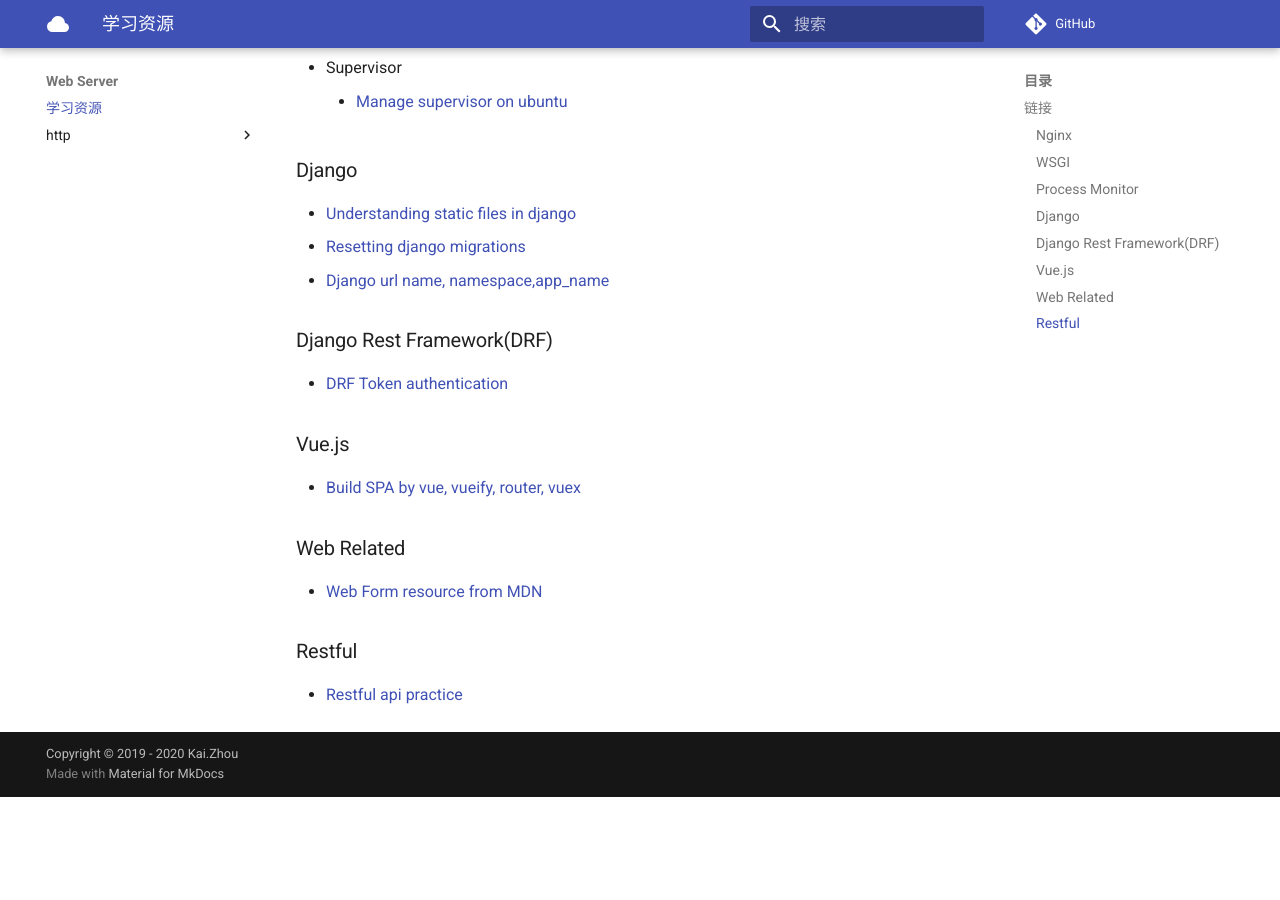
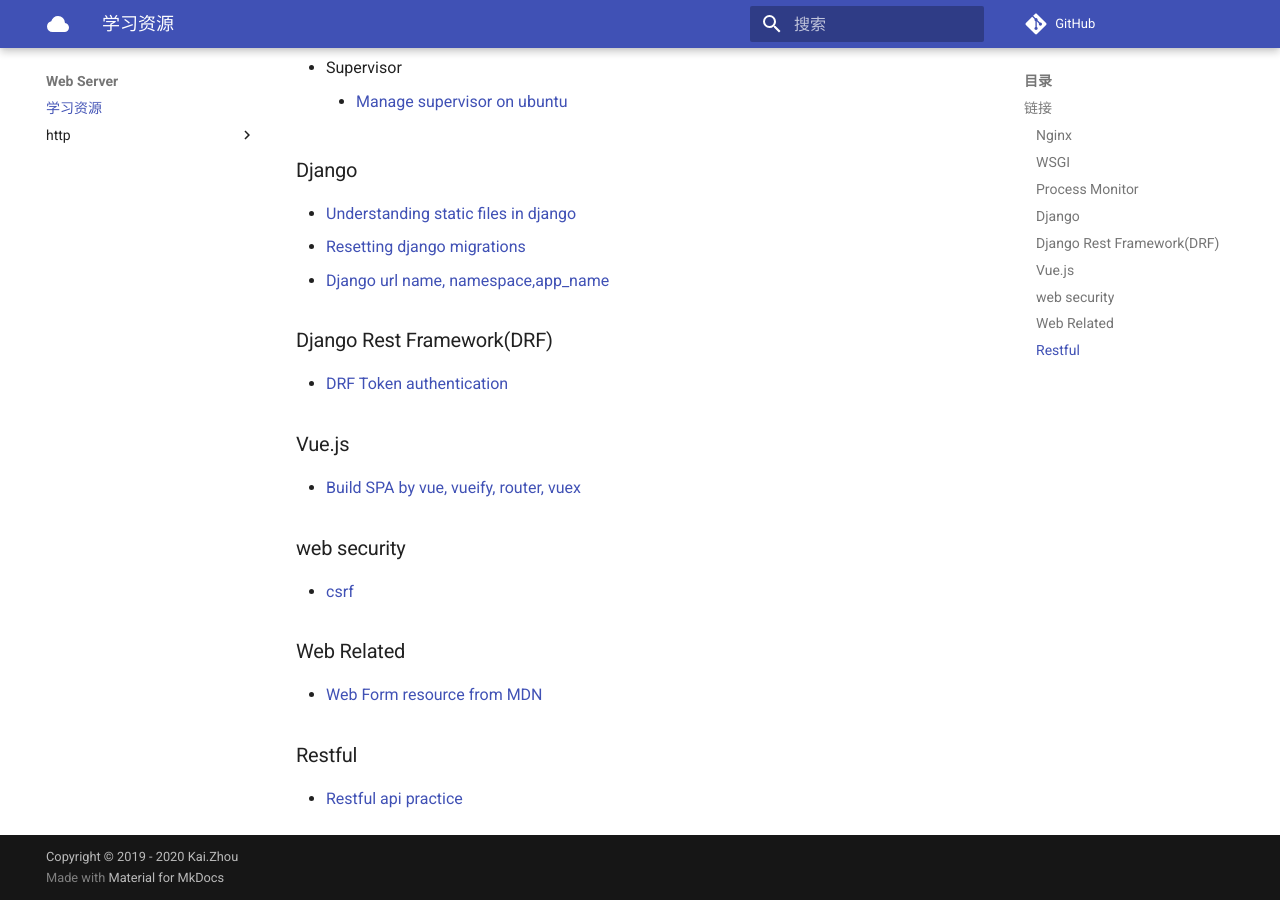
Before and after one commit to zhoukaidev/ks_blog, an MkDocs documentation site: the page built from docs/server/trainingResource.md, in a window 1280 px wide and 900 px high, scrolled down 710 px. Built offline with MkDocs 1.6.1 and Material for MkDocs 9.7.7, drawn with Linux system fonts in a browser that asks for light colours; comment, search, counter and statistics services are not loaded; before the commit the page ends 1507 px from its top, so only the background shows below that.

Commit message:
Update trainingResource.md

```diff
--- a/docs/server/trainingResource.md
+++ b/docs/server/trainingResource.md
@@ -37,6 +37,10 @@
 
 * [Build SPA by vue, vueify, router, vuex](https://github.com/ratracegrad/meal-prep)
 
+### web security
+
+* [csrf](https://auth0./blog/cross-site-request-forgery-csrf/)
+
 ### Web Related
 
 * [Web Form resource from MDN](https://developer.mozilla.org/en-US/docs/Learn/Forms)
```
